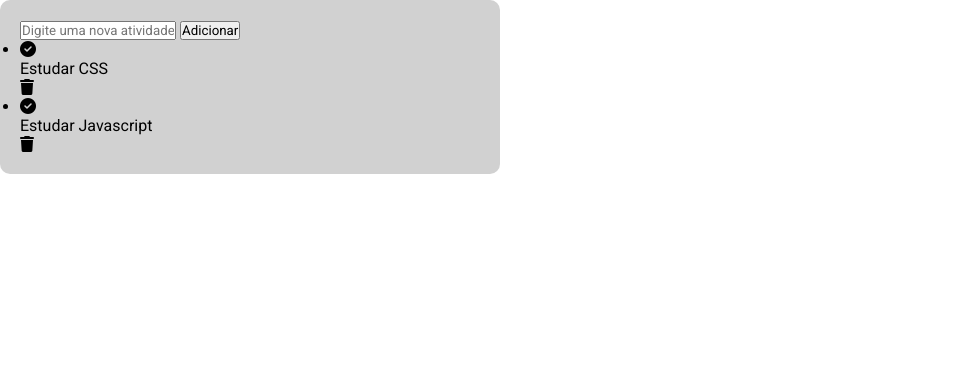
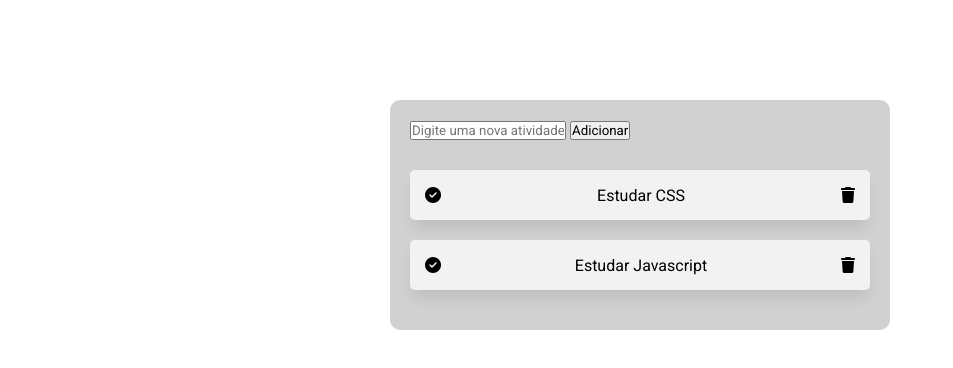
Before and after one commit to lenicio/UBE231AMTDS_TODO, a plain HTML site: page index.html in a window 1280 px wide. Shown: the whole page, without its empty margins (0-953 px from the left). Drawn offline with Linux system fonts and the light colour scheme.

Commit message:
Criação de estilos

```diff
--- a/index.html
+++ b/index.html
@@ -24,18 +24,20 @@
     <input type="text" id="input-atividade" placeholder="Digite uma nova atividade...">
     <button id="button-adicionar">Adicionar</button>
 
-    <ul>
-      <li>
+    <ul class="todo-lista">
+
+      <li class="todo-item">
         <i class="fa-solid fa-circle-check"></i>
         <p>Estudar CSS</p>
         <i class="fa-solid fa-trash"></i>
       </li>
 
-      <li>
+      <li class="todo-item">
         <i class="fa-solid fa-circle-check"></i>
         <p>Estudar Javascript</p>
         <i class="fa-solid fa-trash"></i>
       </li>
+
     </ul>
   </div>
 </body>
--- a/styles/style.css
+++ b/styles/style.css
@@ -10,4 +10,25 @@
   width: 500px;
   border-radius: 10px;
   padding: 20px;
+  margin-top: 100px;
+  margin-left: auto;
+  margin-right: auto;
 }
+
+.todo-lista {
+  width: 100%;
+  margin-top: 30px;
+  list-style-type: none;
+}
+
+.todo-item {
+  background-color: #f2f2f2;
+  margin-bottom: 20px;
+  border-radius: 5px;
+  box-shadow: 0px 10px 15px -3px rgba(0, 0, 0, 0.1);
+  height: 50px;
+  display: flex;
+  align-items: center;
+  justify-content: space-between;
+  padding: 0 15px;
+}
```
